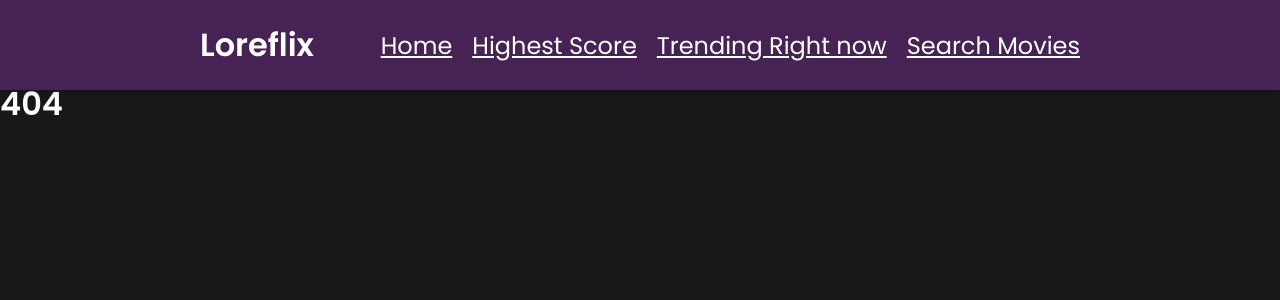
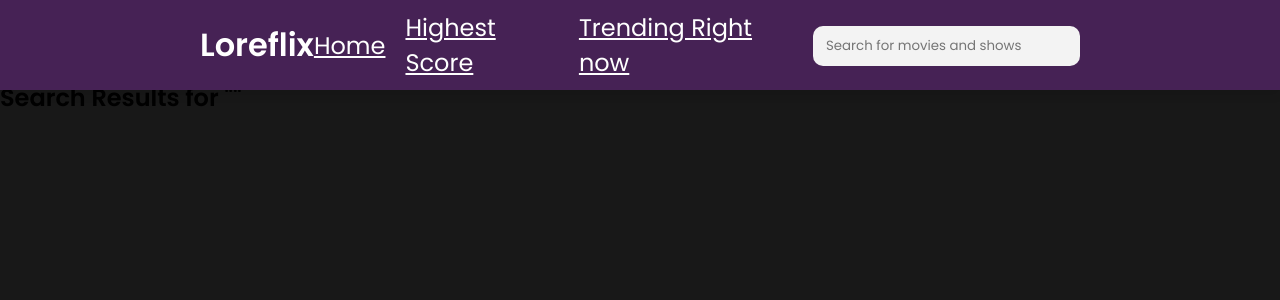
Before and after one commit to binmarkoo/Loreflix, a React (Create React App) app in the folder loreflix/: page /search in a window 1280 px wide. Before the commit this address had no page. Shown: the top 300 px of the page. Built offline with nearby package versions, Linux system fonts and the light colour scheme.

Commit message:
Searchable

```diff
--- a/loreflix/src/App.js
+++ b/loreflix/src/App.js
@@ -16,7 +16,7 @@ function App() {
           <Route index element={<Homepage />} />
           <Route path="trending" element={<Trending />} />
           <Route path="highestscore" element={<HighestScore />} />
-          <Route path="searchresults" element={<SearchResults />} />
+          <Route path="search" element={<SearchResults />} />
           <Route path="content" element={<CardContent />} />
           <Route path="*" element={<NoPage />} />
         </Route>
--- a/loreflix/src/Backend/TVShowService.js
+++ b/loreflix/src/Backend/TVShowService.js
@@ -27,4 +27,15 @@ export const getBestRatedShows = async (page) => {
     }
 }
 
+export const getShowBySearch = async (page, input) => {
+    try {
+        const response = await fetch(`https://api.themoviedb.org/3/search/tv?query=${input}&include_adult=true&language=en-US&page=` + page, options)
+        const data = await response.json()
+        console.log(data)
+        return data
+    } catch (err) {
+        console.error(err)
+    }
+}
+
 export default getTrendingShows;
--- a/loreflix/src/Stylesheets/style.css
+++ b/loreflix/src/Stylesheets/style.css
@@ -171,3 +171,22 @@ a {
     box-shadow: 0 2px 10px rgba(0, 0, 0, 0.1);
   }
 }
+
+.searchbar {
+  border: 2px solid transparent;
+  width: 20em;
+  height: 3em;
+  padding-left: 0.8em;
+  outline: none;
+  overflow: hidden;
+  background-color: #F3F3F3;
+  border-radius: 10px;
+  transition: all 0.5s;
+}
+
+.input:hover,
+.input:focus {
+  border: 2px solid #4A9DEC;
+  box-shadow: 0px 0px 0px 7px rgb(74, 157, 236, 20%);
+  background-color: white;
+}
--- a/loreflix/src/components/Layout.jsx
+++ b/loreflix/src/components/Layout.jsx
@@ -1,7 +1,18 @@
-import { Outlet, Link } from "react-router-dom";
+import { Outlet, Link, useNavigate } from "react-router-dom";
+import React, { useState } from 'react';
 import '../Stylesheets/style.css';
 
 const Layout = () => {
+    const [searchQuery, setSearchQuery] = useState("");
+    const navigate = useNavigate();
+
+    const handleSearch = (e) => {
+        if (e.key === 'Enter') {
+            navigate(`/search?query=${searchQuery}`);
+            //navigate('/search')
+        }
+    };
+
     return (
         <div>
             <nav className="nav">
@@ -16,8 +27,14 @@ const Layout = () => {
                     <li>
                         <Link to="/Trending"><u>Trending Right now</u></Link>
                     </li>
+                    {/* <li>
+                        <Link to="/SearchResults"><u>Search Movies</u></Link>
+                    </li> */}
                     <li>
-                        <Link to="/SearchResults"><u>Search Movies</u></Link>
+                        <input class="searchbar" id="searchbar" placeholder="Search for movies and shows"
+                            value={searchQuery}
+                            onChange={(e) => setSearchQuery(e.target.value)}
+                            onKeyDown={handleSearch}/>
                     </li>
                 </ul>
             </nav>
--- a/loreflix/src/components/SearchResults.jsx
+++ b/loreflix/src/components/SearchResults.jsx
@@ -1,7 +1,41 @@
+import React, { useEffect, useState } from 'react';
+import { useSearchParams } from 'react-router-dom';
+import Card from './Card';
+import { getShowBySearch } from '../Backend/TVShowService';
+//import '../Stylesheets/searchResultsStyle.css';
+
 const SearchResults = () => {
-    return(
-        <h1>Search Results</h1>
-    )
-}
+    const [results, setResults] = useState([]);
+    const [searchParams] = useSearchParams();
+    const query = searchParams.get('query'); //input from searchbar
 
-export default SearchResults
+    useEffect(() => {
+        const fetchShowBySearch = async () => {
+            const data = await getShowBySearch(1, query);
+            if (data && data.results) {
+                setResults(data.results);
+            }
+        };
+
+        if (query) {
+            fetchShowBySearch();
+        }
+    }, [query]); //Dependency Array bedeutet wenn query sich ändert wird useEffect nochmal aufgerufen
+
+    return (
+        <div className="searchResultsContainer">
+            <h2 className="results-title">Search Results for "{query}"</h2>
+            <div className="cardContainer">
+                {results.map((item) => (
+                    <Card
+                        key={item.id}
+                        imgSrc={`https://image.tmdb.org/t/p/w500${item.poster_path}`}
+                        title={item.title || item.name}
+                    />
+                ))}
+            </div>
+        </div>
+    );
+};
+
+export default SearchResults;
```
